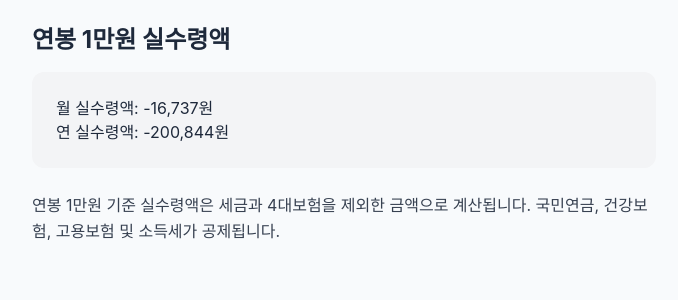
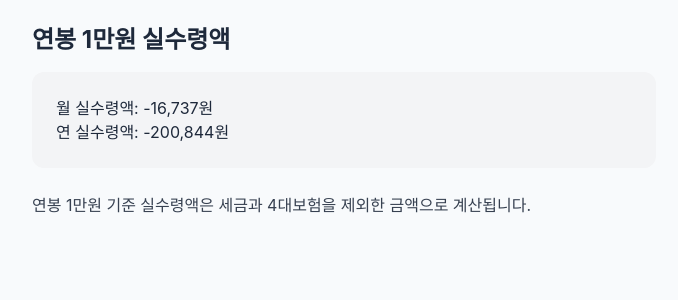
Before and after one commit to YG-coder/salary-calculator, a Next.js app: page /salary/1 in a window 1280 px wide. Shown: the top 300 px of the page, without its empty margins (296-974 px from the left). Built offline with nearby package versions, Linux system fonts and the light colour scheme; a web font is replaced by a local one.

Commit message:
fix: next15 params type error

```diff
--- a/src/app/salary/[amount]/page.tsx
+++ b/src/app/salary/[amount]/page.tsx
@@ -1,7 +1,13 @@
 import { calculateSalary, formatKRW } from "@/lib/salary";
 
-export default function SalaryDetailPage({ params }: { params: { amount: string } }) {
-    const annual = Number(params.amount) * 10000; // 3000 → 3000만원
+interface PageProps {
+    params: {
+        amount: string;
+    };
+}
+
+export default function SalaryDetailPage({ params }: PageProps) {
+    const annual = Number(params.amount) * 10000;
 
     const result = calculateSalary({
         annualSalary: annual,
@@ -20,18 +26,16 @@ export default function SalaryDetailPage({ params }: { params: { amount: string
                 <p>연 실수령액: {formatKRW(result.annualNet)}</p>
             </div>
 
-            {/* SEO용 설명 */}
             <section className="text-gray-700 leading-relaxed">
                 <p>
                     연봉 {params.amount}만원 기준 실수령액은 세금과 4대보험을 제외한 금액으로 계산됩니다.
-                    국민연금, 건강보험, 고용보험 및 소득세가 공제됩니다.
                 </p>
             </section>
         </div>
     );
 }
 
-// ✅ 1. 정적 페이지 생성 (SEO 핵심)
+// ✅ 정적 페이지 생성
 export async function generateStaticParams() {
     return [
         { amount: "3000" },
@@ -44,13 +48,3 @@ export async function generateStaticParams() {
         { amount: "10000" },
     ];
 }
-
-// ✅ 2. SEO 메타
-import type { Metadata } from "next";
-
-export function generateMetadata({ params }: { params: { amount: string } }): Metadata {
-    return {
-        title: `연봉 ${params.amount}만원 실수령액 계산`,
-        description: `연봉 ${params.amount}만원 기준 월급 실수령액과 세금을 확인하세요.`,
-    };
-}
```
